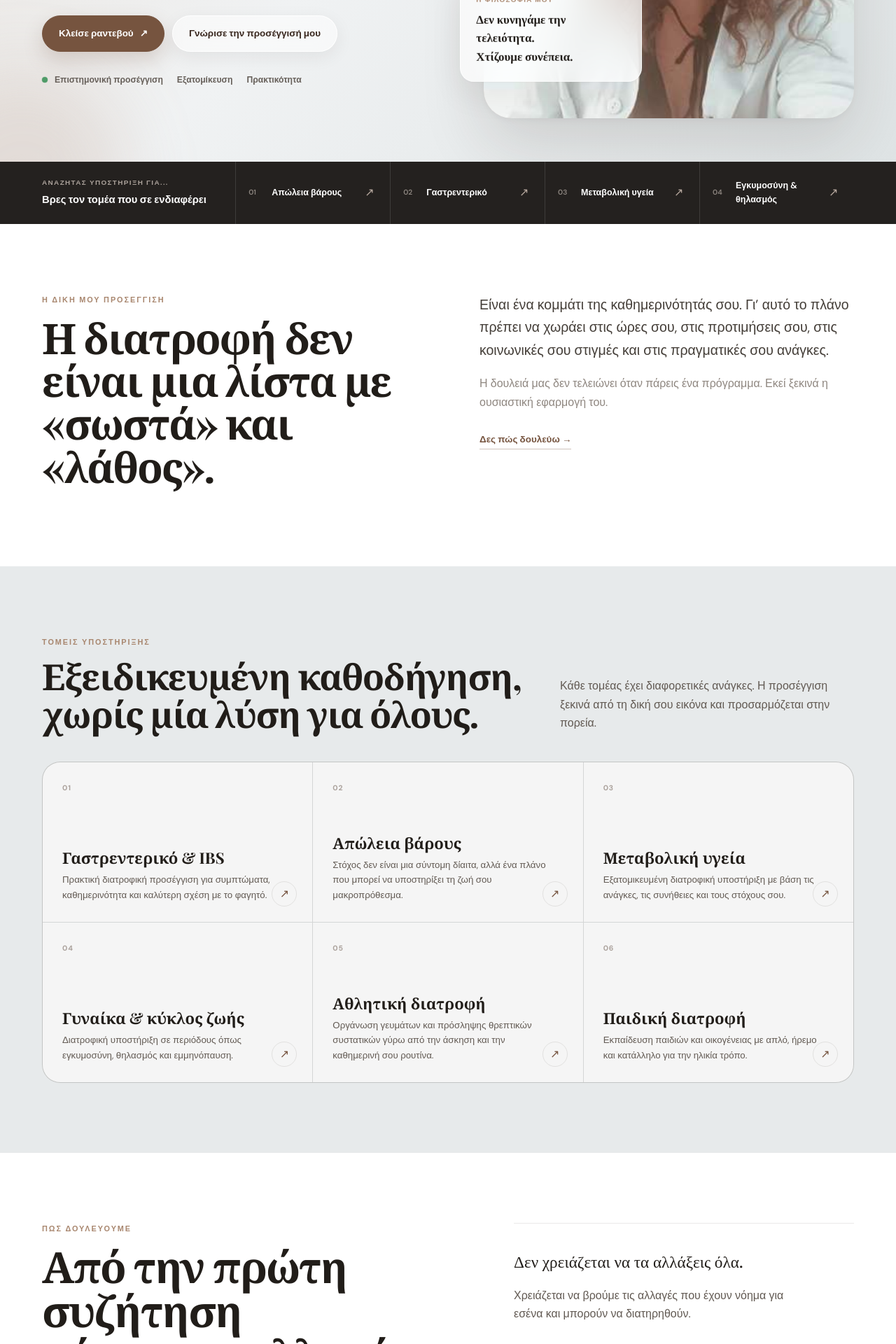
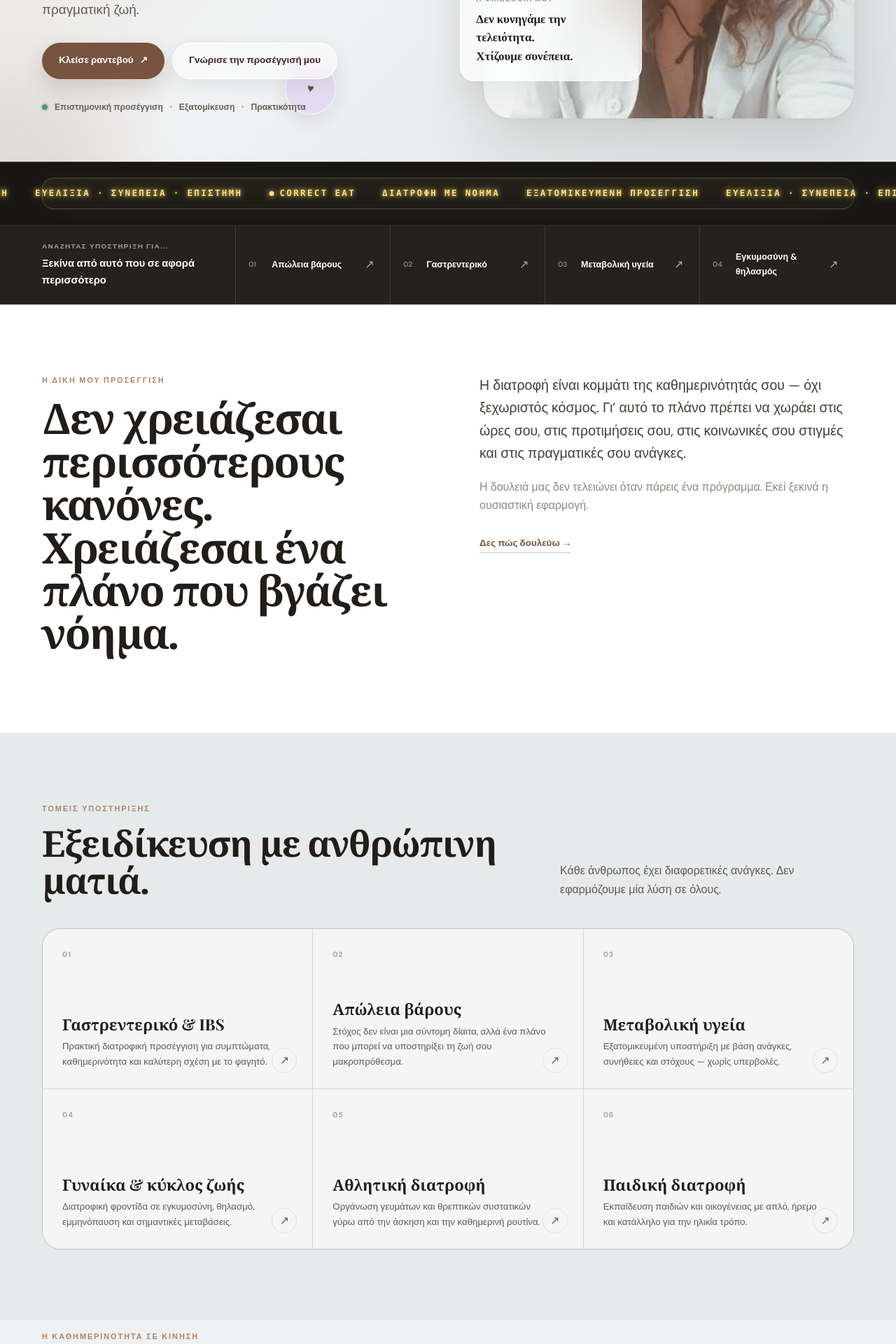
Before and after one commit to correcteat/Webpage, a Next.js app: page / in a window 1280 px wide. Shown: the part 620-2540 px from the top of the page at 70% size. Built offline with nearby package versions, Linux system fonts and the light colour scheme.

Commit message:
Launch immersive animated Correct Eat homepage

```diff
--- a/app/page.tsx
+++ b/app/page.tsx
@@ -2,21 +2,21 @@ import Link from 'next/link';
 import {articles} from '../lib/articles';
 
 const focusAreas=[
-  ['Γαστρεντερικό & IBS','Πρακτική διατροφική προσέγγιση για συμπτώματα, καθημερινότητα και καλύτερη σχέση με το φαγητό.','/ypiresies'],
-  ['Απώλεια βάρους','Στόχος δεν είναι μια σύντομη δίαιτα, αλλά ένα πλάνο που μπορεί να υποστηρίξει τη ζωή σου μακροπρόθεσμα.','/ypiresies'],
-  ['Μεταβολική υγεία','Εξατομικευμένη διατροφική υποστήριξη με βάση τις ανάγκες, τις συνήθειες και τους στόχους σου.','/ypiresies'],
-  ['Γυναίκα & κύκλος ζωής','Διατροφική υποστήριξη σε περιόδους όπως εγκυμοσύνη, θηλασμός και εμμηνόπαυση.','/ypiresies'],
-  ['Αθλητική διατροφή','Οργάνωση γευμάτων και πρόσληψης θρεπτικών συστατικών γύρω από την άσκηση και την καθημερινή σου ρουτίνα.','/ypiresies'],
-  ['Παιδική διατροφή','Εκπαίδευση παιδιών και οικογένειας με απλό, ήρεμο και κατάλληλο για την ηλικία τρόπο.','/ypiresies'],
+ ['Γαστρεντερικό & IBS','Πρακτική διατροφική προσέγγιση για συμπτώματα, καθημερινότητα και καλύτερη σχέση με το φαγητό.'],
+ ['Απώλεια βάρους','Στόχος δεν είναι μια σύντομη δίαιτα, αλλά ένα πλάνο που μπορεί να υποστηρίξει τη ζωή σου μακροπρόθεσμα.'],
+ ['Μεταβολική υγεία','Εξατομικευμένη υποστήριξη με βάση ανάγκες, συνήθειες και στόχους — χωρίς υπερβολές.'],
+ ['Γυναίκα & κύκλος ζωής','Διατροφική φροντίδα σε εγκυμοσύνη, θηλασμό, εμμηνόπαυση και σημαντικές μεταβάσεις.'],
+ ['Αθλητική διατροφή','Οργάνωση γευμάτων και θρεπτικών συστατικών γύρω από την άσκηση και την καθημερινή ρουτίνα.'],
+ ['Παιδική διατροφή','Εκπαίδευση παιδιών και οικογένειας με απλό, ήρεμο και κατάλληλο για την ηλικία τρόπο.'],
 ];
 
 const steps=[
-  ['01','Ακούμε την πραγματική εικόνα','Συζητάμε στόχους, συνήθειες, πρόγραμμα, προτιμήσεις και ό,τι σε δυσκολεύει σήμερα.'],
-  ['02','Χτίζουμε το πλάνο','Οι οδηγίες προσαρμόζονται στη δική σου καθημερινότητα — όχι σε ένα έτοιμο template.'],
-  ['03','Μαθαίνεις να το διαχειρίζεσαι','Η παρακολούθηση δεν είναι έλεγχος. Είναι χώρος για προσαρμογές, εκπαίδευση και σταθερή πρόοδο.'],
+ ['01','Ακούμε','Στόχοι, συνήθειες, πρόγραμμα, προτιμήσεις και ό,τι σε δυσκολεύει σήμερα.'],
+ ['02','Σχεδιάζουμε','Ένα πλάνο που χωράει στην πραγματική καθημερινότητά σου και μπορεί να εφαρμοστεί.'],
+ ['03','Προσαρμόζουμε','Η παρακολούθηση γίνεται χώρος για εκπαίδευση, αλλαγές και σταθερή πρόοδο.'],
 ];
 
-const checks=['Εξατομικευμένο πλάνο','Πρακτικές οδηγίες για την καθημερινότητα','Δια ζώσης & online συνεδρίες','Συνεχής προσαρμογή ανάλογα με την πορεία σου'];
+const wins=['Εξατομικευμένο πλάνο','Πρακτικές λύσεις για την ημέρα σου','Δια ζώσης & online συνεδρίες','Συνεχής προσαρμογή στην πορεία σου'];
 
 export default function Home(){
  const jsonLd={"@context":"https://schema.org","@type":"ProfessionalService","name":"Ευδοξία Τσιτάκη – Διαιτολόγος Διατροφολόγος","url":"https://cor-project.vercel.app","email":"correcteat.nutrition@gmail.com","address":{"@type":"PostalAddress","addressLocality":"Λαγυνά","addressRegion":"Θεσσαλονίκη","addressCountry":"GR"}};
@@ -25,13 +25,14 @@ export default function Home(){
   <main>
    <section className="hero hero-modern">
     <div className="hero-orb orb-one"/><div className="hero-orb orb-two"/>
+    <div className="hero-objects" aria-hidden="true"><span className="float-object o1">Ω3</span><span className="float-object o2">Fe</span><span className="float-object o3">♥</span><span className="float-object o4">Mg</span><span className="float-object o5">+1</span></div>
     <div className="container hero-grid">
      <div className="hero-copy">
-      <div className="eyebrow eyebrow-dark">CORRECT EAT · ΔΙΑΤΡΟΦΙΚΗ ΥΠΟΣΤΗΡΙΞΗ</div>
-      <h1>Η διατροφή σου, <em>στα μέτρα της ζωής σου.</em></h1>
+      <div className="eyebrow">CORRECT EAT · ΔΙΑΤΡΟΦΙΚΗ ΥΠΟΣΤΗΡΙΞΗ</div>
+      <h1>Η διατροφή σου.<br/><em>Η δική σου λογική.</em></h1>
       <p className="hero-lead">Εξατομικευμένη διατροφική καθοδήγηση από την Ευδοξία Τσιτάκη, με επιστημονική βάση, πρακτική εφαρμογή και χώρο για την πραγματική ζωή.</p>
       <div className="hero-actions"><Link className="btn primary btn-large" href="/epikoinonia#rantevou">Κλείσε ραντεβού <span>↗</span></Link><Link className="btn glass-btn btn-large" href="/sxetika-me-emena">Γνώρισε την προσέγγισή μου</Link></div>
-      <div className="hero-proof"><span className="proof-dot"/> Επιστημονική προσέγγιση <span/> Εξατομίκευση <span/> Πρακτικότητα</div>
+      <div className="hero-proof"><span className="proof-dot"/> Επιστημονική προσέγγιση <span className="dot"/> Εξατομίκευση <span className="dot"/> Πρακτικότητα</div>
      </div>
      <div className="hero-visual">
       <div className="hero-photo-large"><img src="/evdoxia.jpg" alt="Ευδοξία Τσιτάκη – Διαιτολόγος Διατροφολόγος"/></div>
@@ -41,19 +42,23 @@ export default function Home(){
     </div>
    </section>
 
-   <section className="quick-strip"><div className="container quick-grid"><div><small>ΑΝΑΖΗΤΑΣ ΥΠΟΣΤΗΡΙΞΗ ΓΙΑ...</small><strong>Βρες τον τομέα που σε ενδιαφέρει</strong></div>{['Απώλεια βάρους','Γαστρεντερικό','Μεταβολική υγεία','Εγκυμοσύνη & θηλασμός'].map((x,i)=><Link key={x} href="/ypiresies" className="quick-item"><span>0{i+1}</span>{x}<b>↗</b></Link>)}</div></section>
+   <section className="led-section" aria-label="Correct Eat μήνυμα"><div className="container"><div className="led-window"><div className="led-window-track"><span><i/> CORRECT EAT</span><span>ΔΙΑΤΡΟΦΗ ΜΕ ΝΟΗΜΑ</span><span>ΕΞΑΤΟΜΙΚΕΥΜΕΝΗ ΠΡΟΣΕΓΓΙΣΗ</span><span>ΕΥΕΛΙΞΙΑ · ΣΥΝΕΠΕΙΑ · ΕΠΙΣΤΗΜΗ</span><span><i/> CORRECT EAT</span><span>ΔΙΑΤΡΟΦΗ ΜΕ ΝΟΗΜΑ</span><span>ΕΞΑΤΟΜΙΚΕΥΜΕΝΗ ΠΡΟΣΕΓΓΙΣΗ</span><span>ΕΥΕΛΙΞΙΑ · ΣΥΝΕΠΕΙΑ · ΕΠΙΣΤΗΜΗ</span></div></div></div></section>
 
-   <section className="section intro-section"><div className="container intro-grid"><div><div className="eyebrow">Η δική μου προσέγγιση</div><h2>Η διατροφή δεν είναι μια λίστα με «σωστά» και «λάθος».</h2></div><div><p className="large-copy">Είναι ένα κομμάτι της καθημερινότητάς σου. Γι’ αυτό το πλάνο πρέπει να χωράει στις ώρες σου, στις προτιμήσεις σου, στις κοινωνικές σου στιγμές και στις πραγματικές σου ανάγκες.</p><p className="muted">Η δουλειά μας δεν τελειώνει όταν πάρεις ένα πρόγραμμα. Εκεί ξεκινά η ουσιαστική εφαρμογή του.</p><Link className="text-link" href="/sxetika-me-emena">Δες πώς δουλεύω →</Link></div></div></section>
+   <section className="quick-strip"><div className="container quick-grid"><div><small>ΑΝΑΖΗΤΑΣ ΥΠΟΣΤΗΡΙΞΗ ΓΙΑ...</small><strong>Ξεκίνα από αυτό που σε αφορά περισσότερο</strong></div>{['Απώλεια βάρους','Γαστρεντερικό','Μεταβολική υγεία','Εγκυμοσύνη & θηλασμός'].map((x,i)=><Link key={x} href="/ypiresies" className="quick-item"><span>0{i+1}</span>{x}<b>↗</b></Link>)}</div></section>
 
-   <section className="section section-soft"><div className="container"><div className="section-head modern-head"><div><div className="eyebrow">Τομείς υποστήριξης</div><h2>Εξειδικευμένη καθοδήγηση,<br/>χωρίς μία λύση για όλους.</h2></div><p>Κάθε τομέας έχει διαφορετικές ανάγκες. Η προσέγγιση ξεκινά από τη δική σου εικόνα και προσαρμόζεται στην πορεία.</p></div><div className="focus-grid">{focusAreas.map(([title,text,href],i)=><Link className="focus-card" href={href} key={title}><span className="focus-number">0{i+1}</span><div><h3>{title}</h3><p>{text}</p></div><span className="circle-arrow">↗</span></Link>)}</div></div></section>
+   <section className="section intro-section"><div className="container intro-grid"><div><div className="eyebrow">Η δική μου προσέγγιση</div><h2>Δεν χρειάζεσαι περισσότερους κανόνες.<br/>Χρειάζεσαι ένα πλάνο που βγάζει νόημα.</h2></div><div><p className="large-copy">Η διατροφή είναι κομμάτι της καθημερινότητάς σου — όχι ξεχωριστός κόσμος. Γι’ αυτό το πλάνο πρέπει να χωράει στις ώρες σου, στις προτιμήσεις σου, στις κοινωνικές σου στιγμές και στις πραγματικές σου ανάγκες.</p><p className="muted">Η δουλειά μας δεν τελειώνει όταν πάρεις ένα πρόγραμμα. Εκεί ξεκινά η ουσιαστική εφαρμογή.</p><Link className="text-link" href="/sxetika-me-emena">Δες πώς δουλεύω →</Link></div></div></section>
 
-   <section className="section method-section"><div className="container"><div className="method-top"><div><div className="eyebrow">Πώς δουλεύουμε</div><h2>Από την πρώτη συζήτηση<br/>μέχρι την αλλαγή.</h2></div><div className="method-intro"><span>Δεν χρειάζεται να τα αλλάξεις όλα.</span><p>Χρειάζεται να βρούμε τις αλλαγές που έχουν νόημα για εσένα και μπορούν να διατηρηθούν.</p></div></div><div className="steps-grid">{steps.map(([n,t,d])=><article className="step" key={n}><span>{n}</span><h3>{t}</h3><p>{d}</p></article>)}</div></div></section>
+   <section className="section section-soft"><div className="container"><div className="section-head modern-head"><div><div className="eyebrow">Τομείς υποστήριξης</div><h2>Εξειδίκευση με ανθρώπινη ματιά.</h2></div><p>Κάθε άνθρωπος έχει διαφορετικές ανάγκες. Δεν εφαρμόζουμε μία λύση σε όλους.</p></div><div className="focus-grid">{focusAreas.map(([title,text],i)=><Link className="focus-card" href="/ypiresies" key={title}><span className="focus-number">0{i+1}</span><div><h3>{title}</h3><p>{text}</p></div><span className="circle-arrow">↗</span></Link>)}</div></div></section>
 
-   <section className="section split-feature"><div className="container feature-panel"><div className="feature-copy"><div className="eyebrow">Τι θα πάρεις από τη συνεργασία</div><h2>Όχι απλώς ένα πρόγραμμα. <em>Ένα σύστημα που μπορείς να εφαρμόσεις.</em></h2><p>Η εξατομίκευση δεν σημαίνει περίπλοκες οδηγίες. Σημαίνει να ξέρεις τι να κάνεις όταν η ημέρα δεν πάει όπως την είχες σχεδιάσει.</p><div className="check-list">{checks.map(c=><div key={c}><b>✓</b>{c}</div>)}</div><Link className="btn primary" href="/epikoinonia#rantevou">Ξεκίνα τη συνεργασία ↗</Link></div><div className="feature-quote"><span>“</span><p>Η συνέπεια δεν χτίζεται με περισσότερους κανόνες. Χτίζεται όταν η διατροφή σου γίνεται αρκετά ρεαλιστική ώστε να μπορείς να την ακολουθείς.</p><small>— Ευδοξία Τσιτάκη</small></div></div></section>
+   <section className="section motion-stage"><div className="container"><div className="section-head modern-head"><div><div className="eyebrow">Η καθημερινότητα σε κίνηση</div><h2>Μικρές αλλαγές.<br/>Μετρήσιμη αίσθηση προόδου.</h2></div><p>Ένα διατροφικό πλάνο πρέπει να είναι αρκετά απλό ώστε να το εφαρμόζεις και αρκετά έξυπνο ώστε να προσαρμόζεται.</p></div><div className="motion-card"><div className="orbit"/><div className="orbit orbit-two"/><div className="motion-pill pill-a">Ενέργεια</div><div className="motion-pill pill-b">Κορεσμός</div><div className="motion-pill pill-c">Ρουτίνα</div><div className="motion-meter"><div className="meter-head"><span>Συνέπεια εβδομάδας</span><b>74%</b></div><div className="meter-bar"><div className="meter-fill"/></div></div></div></div></section>
 
-   <section className="section articles-section"><div className="container"><div className="section-head modern-head"><div><div className="eyebrow">Correct Eat Journal</div><h2>Άρθρα που μπορεί να σου φανούν χρήσιμα.</h2></div><Link className="btn ghost" href="/arthra">Όλα τα άρθρα ↗</Link></div><div className="article-grid article-grid-modern">{articles.map((a,i)=><Link className="article-card-modern" href={`/arthra/${a.slug}`} key={a.slug}><div className={`article-visual visual-${i%3}`}><span>{a.category}</span></div><div className="article-body"><div className="article-meta">{a.date}</div><h3>{a.title}</h3><p>{a.excerpt}</p><span className="text-link">Διάβασε το άρθρο →</span></div></Link>)}</div></div></section>
+   <section className="section method-section"><div className="container"><div className="method-top"><div><div className="eyebrow">Πώς δουλεύουμε</div><h2>Από την πρώτη συζήτηση μέχρι την αλλαγή.</h2></div><div className="method-intro"><span>Δεν χρειάζεται να τα αλλάξεις όλα.</span><p>Χρειάζεται να βρούμε τις αλλαγές που έχουν νόημα για εσένα και μπορούν να διατηρηθούν.</p></div></div><div className="steps-grid">{steps.map(([n,t,d])=><article className="step" key={n}><span>{n}</span><h3>{t}</h3><p>{d}</p></article>)}</div></div></section>
 
-   <section className="section final-cta"><div className="container cta-modern"><div className="cta-glow"/><div className="eyebrow eyebrow-dark">ΕΠΟΜΕΝΟ ΒΗΜΑ</div><h2>Έτοιμη/ος να κάνεις τη διατροφή πιο απλή;</h2><p>Μια πρώτη συζήτηση είναι αρκετή για να δούμε τι χρειάζεσαι και ποιο πλαίσιο συνεργασίας σου ταιριάζει.</p><div className="hero-actions"><Link className="btn primary btn-large" href="/epikoinonia#rantevou">Κλείσε ραντεβού ↗</Link><Link className="btn glass-btn btn-large" href="/epikoinonia">Επικοινωνία</Link></div></div></section>
+   <section className="section split-feature"><div className="container feature-panel"><div className="feature-copy"><div className="eyebrow eyebrow-light">Τι θα πάρεις από τη συνεργασία</div><h2>Όχι απλώς ένα πρόγραμμα.<br/><em>Ένα σύστημα που μπορείς να εφαρμόσεις.</em></h2><p>Η εξατομίκευση δεν σημαίνει περισσότερες οδηγίες. Σημαίνει να ξέρεις τι να κάνεις όταν η ημέρα δεν πάει όπως την είχες σχεδιάσει.</p><div className="check-list">{wins.map(x=><div key={x}><b>✓</b>{x}</div>)}</div><Link className="btn primary" href="/epikoinonia#rantevou">Ξεκίνα τη συνεργασία ↗</Link></div><div className="feature-quote"><span>“</span><p>Η συνέπεια δεν χτίζεται με περισσότερους κανόνες. Χτίζεται όταν η διατροφή σου γίνεται αρκετά ρεαλιστική ώστε να μπορείς να την ακολουθείς.</p><small>— Ευδοξία Τσιτάκη</small></div></div></section>
+
+   <section className="section articles-section"><div className="container"><div className="section-head modern-head"><div><div className="eyebrow">Correct Eat Journal</div><h2>Άρθρα για την πράξη — όχι για την τελειότητα.</h2></div><Link className="btn ghost" href="/arthra">Όλα τα άρθρα ↗</Link></div><div className="article-grid-modern">{articles.map((a,i)=><Link className="article-card-modern" href={`/arthra/${a.slug}`} key={a.slug}><div className={`article-visual visual-${i%3}`}><span>{a.category}</span></div><div className="article-body"><div className="article-meta">{a.date}</div><h3>{a.title}</h3><p>{a.excerpt}</p><span className="text-link">Διάβασε το άρθρο →</span></div></Link>)}</div></div></section>
+
+   <section className="section final-cta"><div className="container cta-modern"><div className="cta-glow"/><div className="eyebrow eyebrow-light">ΤΟ ΕΠΟΜΕΝΟ ΒΗΜΑ</div><h2>Η διατροφή μπορεί να γίνει πιο απλή.</h2><p>Και μπορεί να γίνει δική σου. Με επιστημονική βάση, πρακτικό σχεδιασμό και μια προσέγγιση που βλέπει πρώτα τον άνθρωπο.</p><div className="cta-actions"><Link className="btn primary btn-large" href="/epikoinonia#rantevou">Κλείσε ραντεβού ↗</Link><Link className="btn glass-btn btn-large" href="/epikoinonia">Επικοινωνία</Link></div></div></section>
   </main>
  </>
 }
```
